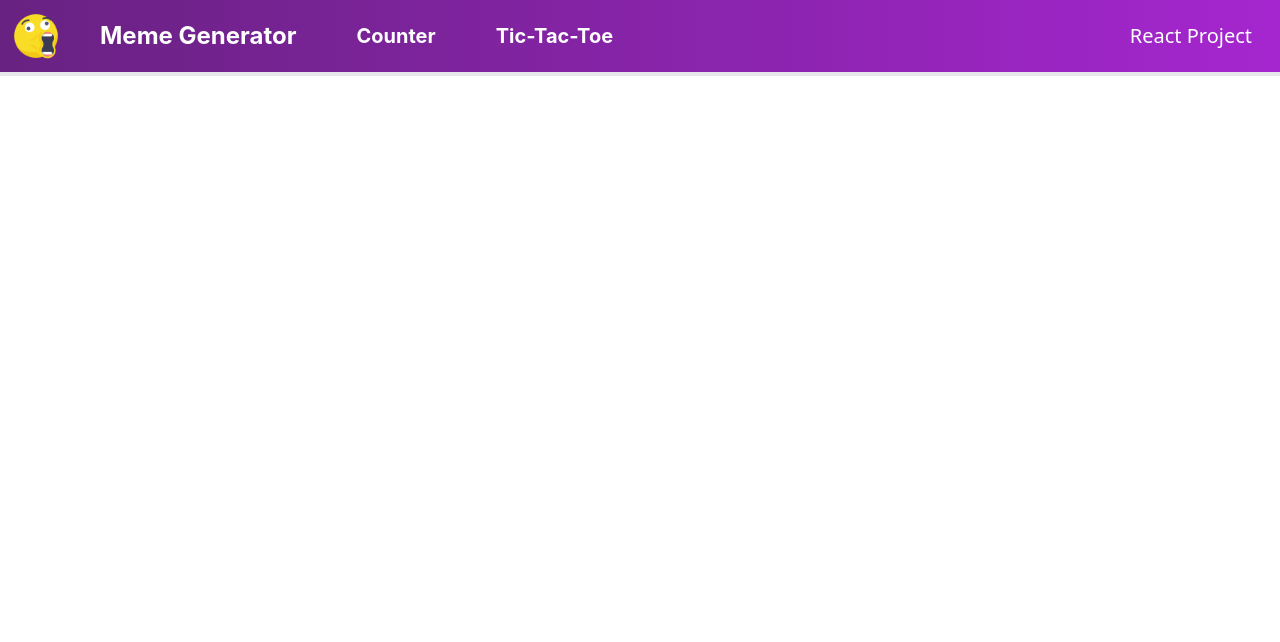
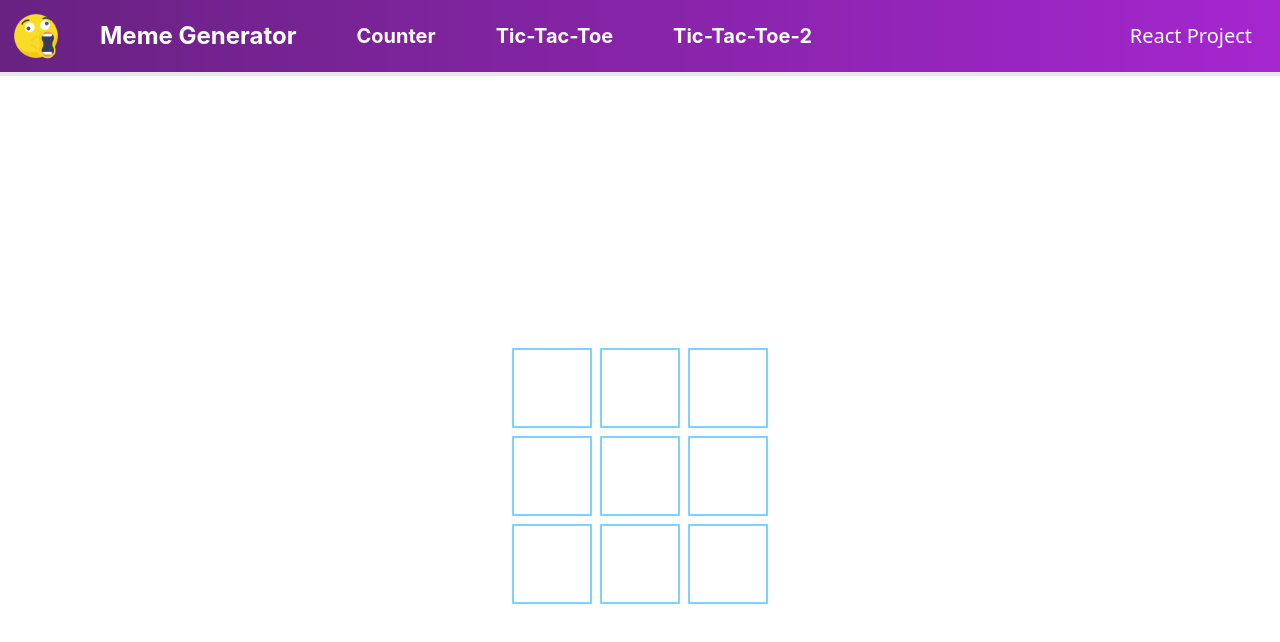
Before and after one commit to nirajsub/Todo-application-with-django-and-react, a React (Create React App) app in the folder frontend/: page /tictactoe in a window 1280 px wide. Shown: the top 642 px of the page. Built offline with nearby package versions, Linux system fonts and the light colour scheme.

Commit message:
tic-tac-toe-2

```diff
--- a/frontend/src/App.js
+++ b/frontend/src/App.js
@@ -2,10 +2,11 @@ import "./index.css"
 
 import { BrowserRouter, Routes, Route } from 'react-router-dom';
 import Header from "./components/Header";
-import Meme from "./components/Meme";
+import Meme from "./page/Meme";
 import Counter from "./components/Counter";
 import Tictac from "./page/Tictac";
-import Home from "./components/Home";
+import Home from "./page/Home";
+import TicTacToe from "./page/TicTacToe";
 
 export default function App() {
   return (
@@ -17,6 +18,7 @@ export default function App() {
         <Route path="/meme" element={<Meme />} />
         <Route path="/counter" element={<Counter />} />
         <Route path="/tictac" element={<Tictac />} />
+        <Route path="/tictactoe" element={<TicTacToe />} />
       </Routes>
 
     </BrowserRouter>
--- a/frontend/src/components/Header.jsx
+++ b/frontend/src/components/Header.jsx
@@ -18,6 +18,9 @@ const Header = () => {
       <Link to="/tictac">
         <h1 className="ml-5 font-bold text-xl pl-10">Tic-Tac-Toe</h1>
       </Link>
+      <Link to="/tictactoe">
+        <h1 className="ml-5 font-bold text-xl pl-10">Tic-Tac-Toe-2</h1>
+      </Link>
       </div>
 
       <div className="flex items-center">
--- a/frontend/src/index.css
+++ b/frontend/src/index.css
@@ -21,25 +21,13 @@
       monospace;
   }
 
-  ul {
-    list-style: none;
-  }
 
-  a {
-    text-decoration: none;
-  }
-
-  img {
-    max-width: 100%;
-  }
 
 .navbar {
   background: linear-gradient(to right, #682281, #A526CF);
   color: white;
   width: 100%;
   }
-
-
 
   .counter {
     display: flex;
@@ -89,27 +77,7 @@
 
 
 
-section {
-  padding: 20px;
-}
 
-.hero {
-  display: flex;
-  flex-direction: column;
-}
-
-.hero--photo {
-  max-width: 400px;
-  align-self: center;
-}
-
-.hero--header {
-  margin-bottom: 16px;
-}
-
-.hero--text {
-  margin-top: 0;
-}
 .rating-comp {
   display: flex;
   align-items: center;
--- a/frontend/src/components/Home.jsx
+++ b/frontend/src/page/Home.jsx
@@ -1,5 +1,5 @@
 import React from 'react'
-import HomeData from './HomeData'
+import HomeData from '../components/HomeData'
 import star from '../images/star.png'
 
 const Home = () => {
--- a/frontend/src/components/Meme.jsx
+++ b/frontend/src/page/Meme.jsx
@@ -1,5 +1,5 @@
 import React, { useState } from "react";
-import MemesData from "./MemesData";
+import MemesData from "../components/MemesData";
 
 
 function Meme() {
--- /dev/null
+++ b/frontend/src/page/TicTacToe.jsx
@@ -0,0 +1,65 @@
+import React, { useState } from 'react';
+
+const TicTacToe = () => {
+    return (
+        <div className="flex justify-center items-center h-screen">
+            <Board />
+        </div>
+    )
+}
+function Board() {
+    const [xIsNext, setXIsNext] = useState(true)
+    const [squares, setSquares] = useState(Array(9).fill(null))
+
+    function handleClick(i) {
+        if (squares[i] || winner) {
+            return;
+        }
+        const nextSquares = [...squares]
+        nextSquares[i] = xIsNext ? 'X' : 'O'
+
+        setSquares(nextSquares)
+        setXIsNext(!xIsNext)
+    }
+    const winner = calculateWinner(squares)
+    return (
+        <div>
+            <div className="flex justify-center text-2xl font-bold items-center">
+                {winner && <h3>Winner is Mr. : {winner}</h3>}
+            </div>
+            <div className="grid grid-cols-3 gap-2">
+                {squares.map((value, index) => (
+                    <Square key={index} value={value} onSquareClick={() => handleClick(index)}/>
+                ))}
+            </div>
+        </div>
+    )
+}
+function Square({value, onSquareClick}) {
+    return (
+        <button
+        className="w-20 h-20 border-2 border-sky-300 text-3xl"
+        onClick={onSquareClick}>
+            {value}
+        </button>
+    )
+}
+function calculateWinner(squares) {
+    const list = [
+        [0,1,2],
+        [3,4,5],
+        [6,7,8],
+        [0,4,8],
+        [2,4,6],
+        [0,3,6],
+        [1,4,7],
+        [2,5,8]
+      ]
+      for (let i=0; i<list.length; i++){
+        const [a,b,c] = list[i];
+        if (squares[a] && squares[a] === squares[b] && squares[a] === squares[c]){
+          return squares[a]
+        }
+      }
+}
+export default TicTacToe
--- a/frontend/src/page/Tictac.jsx
+++ b/frontend/src/page/Tictac.jsx
@@ -2,7 +2,7 @@ import React, { useEffect, useState } from "react";
 
 const Tictac = () => {
   return (
-    <div>
+    <div className="flex justify-center items-center h-screen">
       <Board />
     </div>
   );
@@ -33,35 +33,27 @@ function Board() {
   },[winner])
 
   return (
-    <>
     <div>
+    <div className="flex justify-center text-2xl font-bold items-center">
        {wiwinner && <h3>Winner is Mr. : {wiwinner}</h3>}
     </div>
-      <div className="board-row">
-        <Square value={squares[0]} onSquareClick={ () => handleClick(0)} />
-        <Square value={squares[1]} onSquareClick={ () => handleClick(1)} />
-        <Square value={squares[2]} onSquareClick={ () => handleClick(2)} />
+    <div className="grid grid-cols-3 gap-2">
+        <Square value={squares[0]} onSquareClick={() => handleClick(0)} />
+        <Square value={squares[1]} onSquareClick={() => handleClick(1)} />
+        <Square value={squares[2]} onSquareClick={() => handleClick(2)} />
+        <Square value={squares[3]} onSquareClick={() => handleClick(3)} />
+        <Square value={squares[4]} onSquareClick={() => handleClick(4)} />
+        <Square value={squares[5]} onSquareClick={() => handleClick(5)} />
+        <Square value={squares[6]} onSquareClick={() => handleClick(6)} />
+        <Square value={squares[7]} onSquareClick={() => handleClick(7)} />
+        <Square value={squares[8]} onSquareClick={() => handleClick(8)} />
       </div>
-      <div className="board-row">
-        <Square value={squares[3]} onSquareClick={ () => handleClick(3)}/>
-        <Square value={squares[4]} onSquareClick={ () => handleClick(4)}/>
-        <Square value={squares[5]} onSquareClick={ () => handleClick(5)}/>
-      </div>
-      <div className="board-row">
-        <Square value={squares[6]} onSquareClick={ () => handleClick(6)}/>
-        <Square value={squares[7]} onSquareClick={ () => handleClick(7)}/>
-        <Square value={squares[8]} onSquareClick={ () => handleClick(8)}/>
-      </div>
-    </>
+    </div>
   );
 }
-
 function Square({value, onSquareClick}) {
-    // const [value, setValue] = useState(null);
-
-
   return <button
-  className="square w-20 h-20 border-2 border-sky-300 text-3xl"
+  className="w-20 h-20 border-2 border-sky-300 text-3xl"
   onClick={onSquareClick}
   >
     {value}
@@ -81,7 +73,7 @@ function calculateWinner(squares) {
   ]
   for (let i=0; i<list.length; i++){
     const [a,b,c] = list[i];
-    if (squares[a] && squares [a] === squares[b] && squares[a] === squares[c]){
+    if (squares[a] && squares[a] === squares[b] && squares[a] === squares[c]){
       return squares[a]
     }
   }
```
